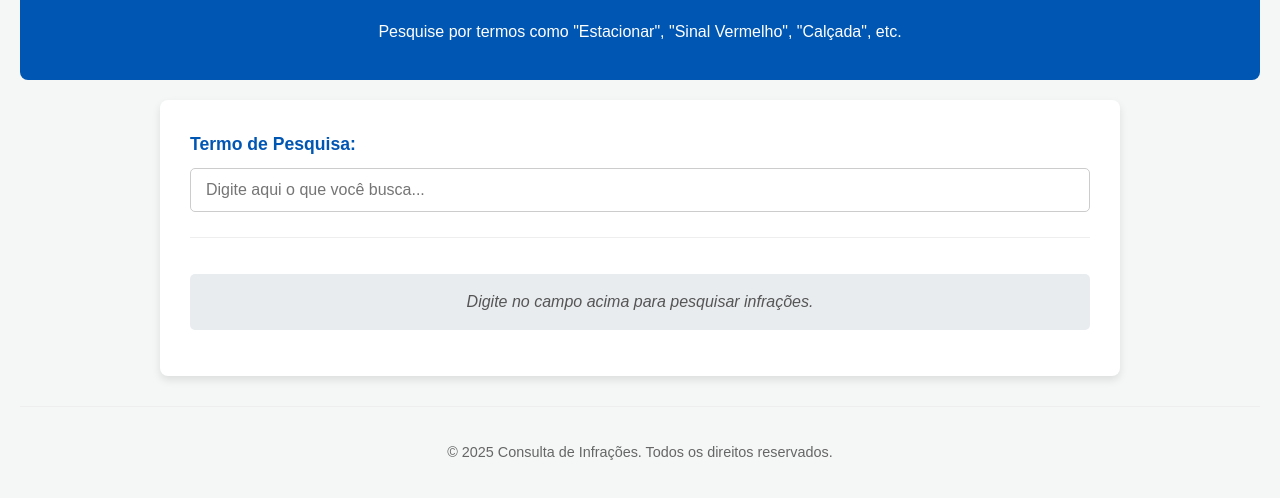
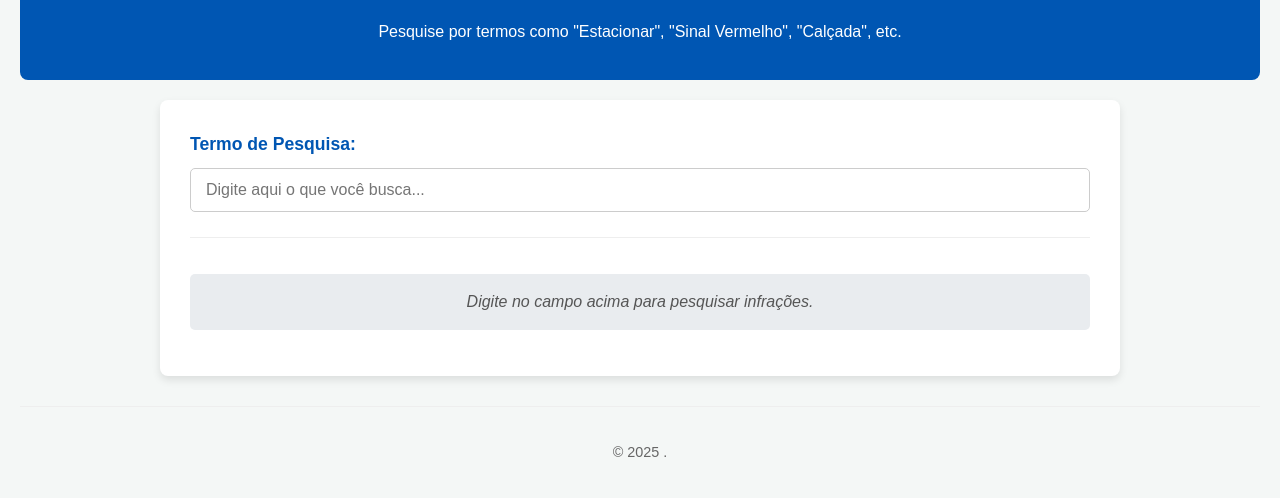
Before and after one commit to LMR-Desing/AIT, a plain HTML site: page index.html in a window 1280 px wide. Shown: the part 94-592 px from the top of the page. Drawn offline with Linux system fonts and the light colour scheme.

Commit message:
Update index.html

```diff
--- a/index.html
+++ b/index.html
@@ -161,7 +161,7 @@
     </main>
 
     <footer>
-        <p>&copy; 2025 Consulta de Infrações. Todos os direitos reservados.</p>
+        <p>&copy; 2025 .</p>
     </footer>
 
     <script>
```
